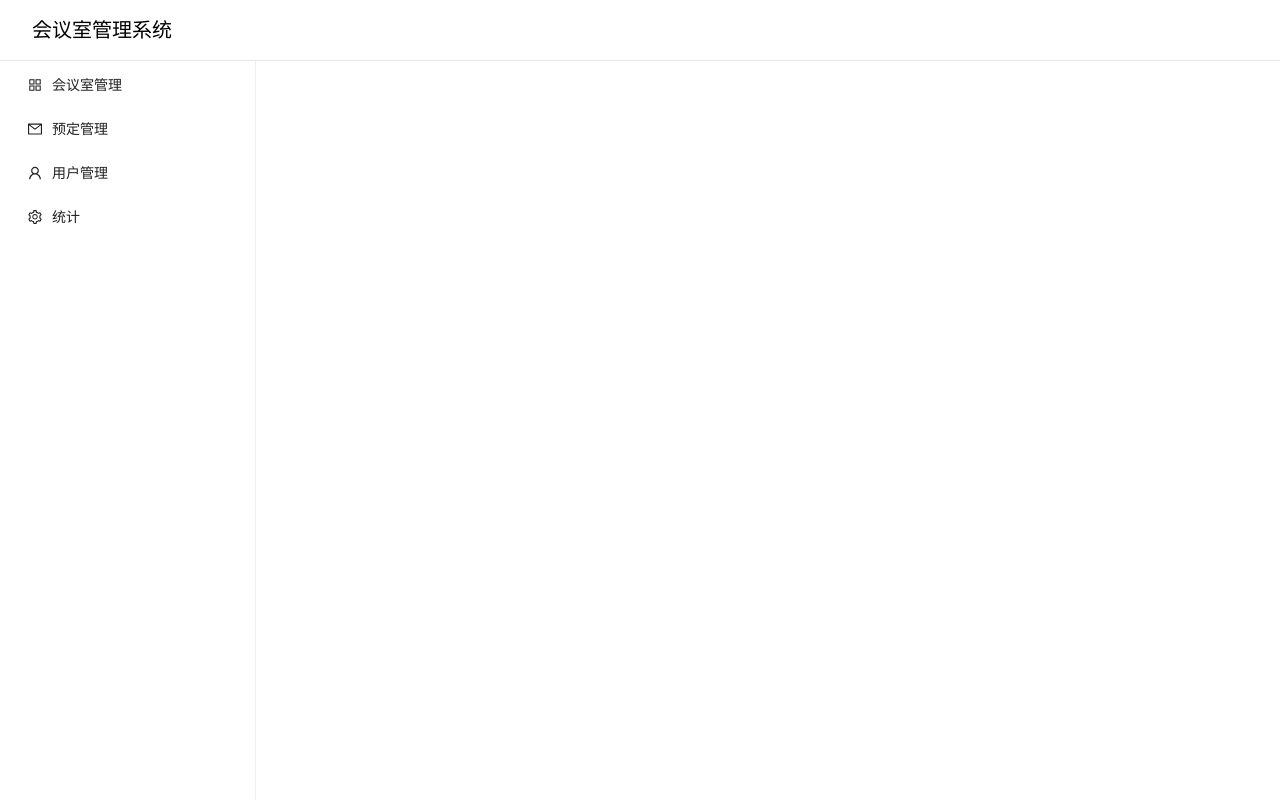
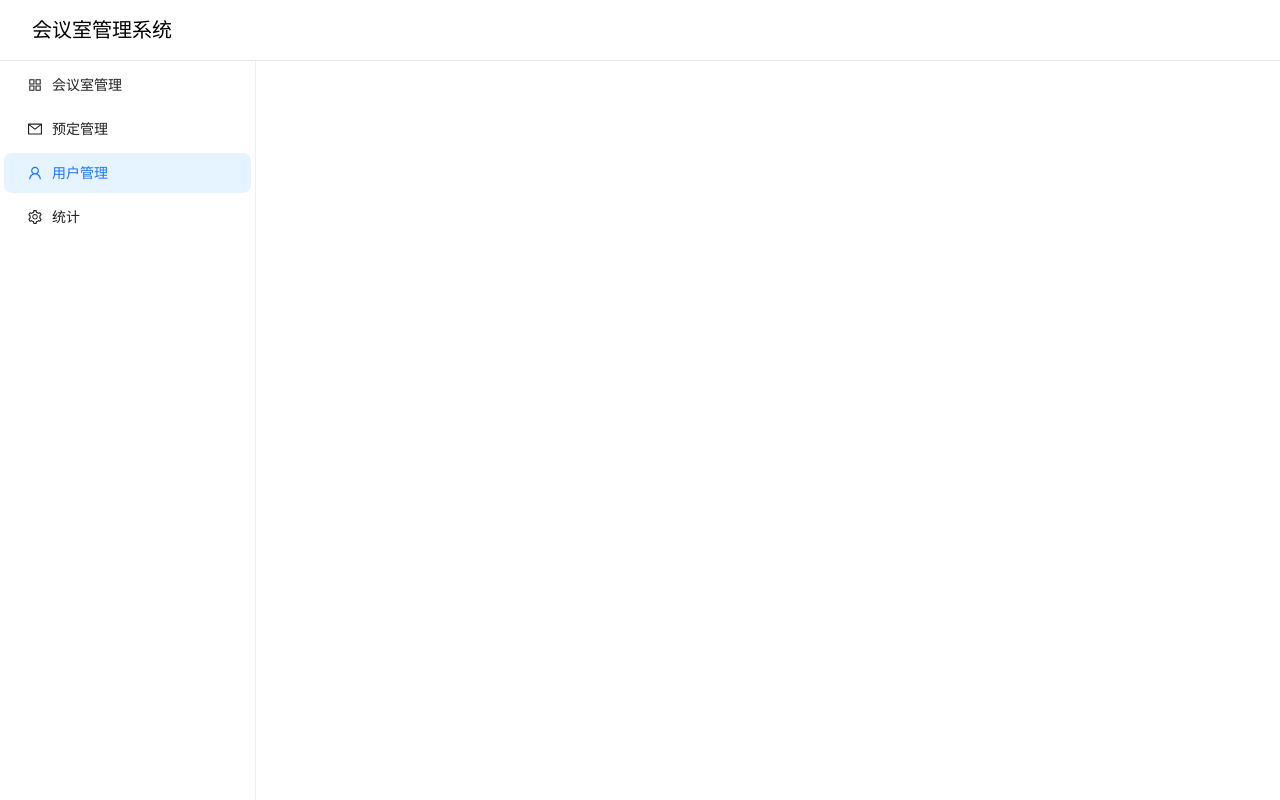
Before and after one commit to ohohua/MeetingRoomBooking, a React (Vite) app in the folder client/: page / in a window 1280 px wide. Built offline with nearby package versions, Linux system fonts and the light colour scheme.

Commit message:
feat: update setting page

```diff
--- a/client/src/layout/index.tsx
+++ b/client/src/layout/index.tsx
@@ -3,10 +3,11 @@
 import { AppstoreOutlined, MailOutlined, SettingOutlined, UserOutlined } from "@ant-design/icons";
 import type { MenuProps } from "antd";
 import { Menu } from "antd";
+import { useCallback, useState } from "react";
+import { ItemType, MenuItemType } from "antd/es/menu/interface";
 
-type MenuItem = Required<MenuProps>["items"][number];
-
-const items: MenuItem[] = [
+function useMenuItem() {
+  const mainItems = [
     {
       key: "key1",
       label: "会议室管理",
@@ -29,9 +30,29 @@
     },
   ];
 
+  const settingItems = [
+    {
+      key: "password",
+      label: "修改密码",
+      icon: <SettingOutlined />,
+    },
+    {
+      key: "message",
+      label: "信息修改",
+      icon: <SettingOutlined />,
+    },
+  ];
+
+  const [item, setItem] = useState<ItemType<MenuItemType>[]>(mainItems);
+
+  function toggleMenu(isSetting: boolean) {
+    setItem(() => (isSetting ? settingItems : mainItems));
+  }
+  return { item, toggleMenu };
+}
+
 function Layout() {
   const navigate = useNavigate();
-
   const { dark, toggle } = useDark();
 
   const onClick: MenuProps["onClick"] = (e) => {
@@ -39,17 +60,33 @@
     navigate(key);
   };
 
+  const { item, toggleMenu } = useMenuItem();
+
+  const handleUser = useCallback(() => {
+    navigate("password");
+    toggleMenu(true);
+  }, []);
+
+  const handleHome = useCallback(() => {
+    navigate("/");
+    toggleMenu(false);
+  }, []);
   return (
     <div className="h-full dark:bg-slate-800">
       <header className="mx-auto max-w-8xl backdrop-blur">
         <div className="flex items-center justify-between py-4 mx-4 border-b border-slate-900/10 lg:px-8 dark:border-slate-300/10 lg:mx-0">
-          <div className="text-xl dark:text-white">会议室管理系统</div>
-          <section className="flex items-center space-x-2">
+          <div onClick={handleHome} className="text-xl cursor-pointer dark:text-white">
+            会议室管理系统
+          </div>
+          <section className="flex items-center space-x-2 cursor-pointer">
             <span
               onClick={toggle}
               className={dark ? "icon-[twemoji--sun]" : " icon-[line-md--moon-alt-loop]"}
             ></span>
-            <span className="icon-[mdi--user] text-2xl dark:text-white"></span>
+            <span
+              onClick={handleUser}
+              className="icon-[mdi--user] text-2xl dark:text-white cursor-pointer"
+            ></span>
           </section>
         </div>
       </header>
@@ -57,10 +94,10 @@
         <Menu
           onClick={onClick}
           style={{ width: 256 }}
-          defaultSelectedKeys={["1"]}
-          defaultOpenKeys={["sub1"]}
+          defaultSelectedKeys={["user_manage", "password"]}
+          defaultOpenKeys={["user_manage", "password"]}
           mode="inline"
-          items={items}
+          items={item}
         />
 
         <div className="flex-1 p-2 overflow-auto">
--- /dev/null
+++ b/client/src/setting/message.tsx
@@ -0,0 +1,5 @@
+function Message() {
+  return <div>message</div>;
+}
+
+export default Message;
--- /dev/null
+++ b/client/src/setting/password.tsx
@@ -0,0 +1,5 @@
+function Password() {
+  return <div>password</div>;
+}
+
+export default Password;
```
Also changed, not shown: client/src/main.tsx (+10 -0 lines). Lines whose indentation alone changed are shown as unchanged.
